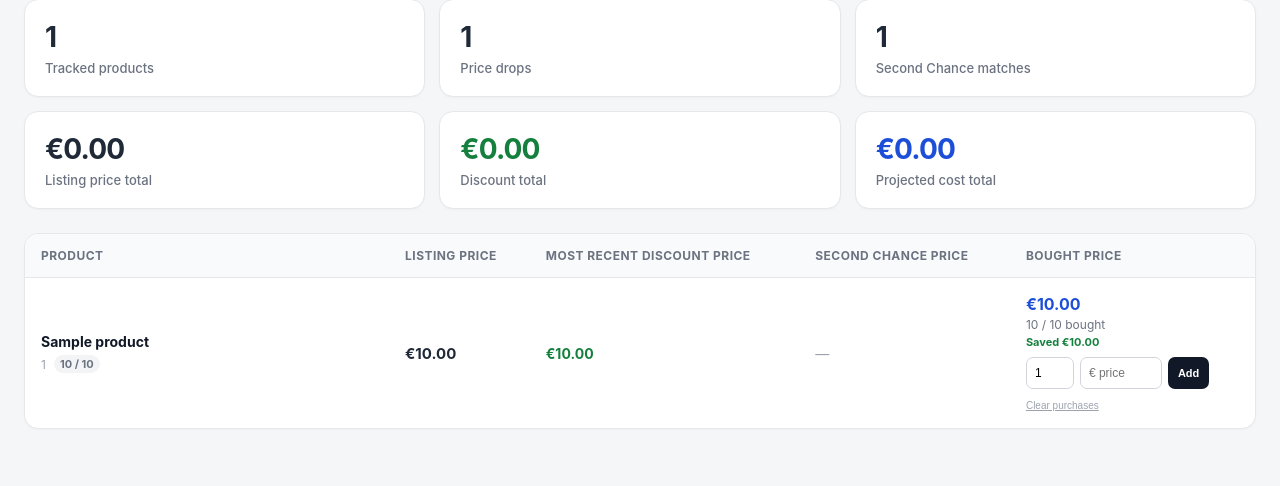
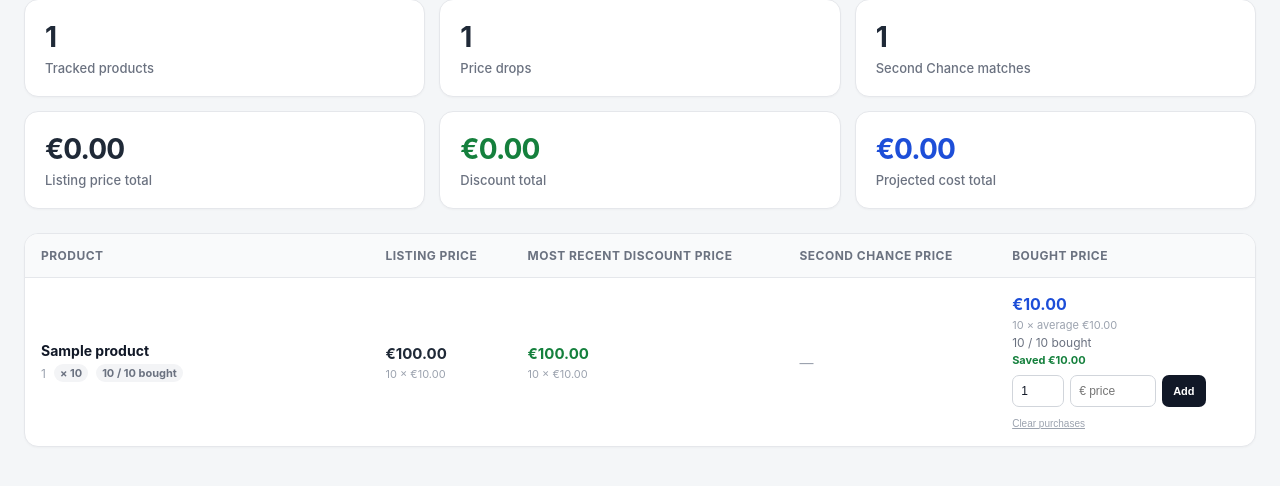
Before and after one commit to snr2042954/PaxScraper, a FastAPI app: template app/templates/dashboard.html in a window 1280 px wide. Shown: the part 123-609 px from the top of the page. Run offline with FastAPI, Linux system fonts and the light colour scheme; the template is opened without the code that fills it: most values are stand-ins (such as "Sample title", 1, 10 or a date in 2020).

Commit message:
minor fixes

```diff
--- a/app/main.py
+++ b/app/main.py
@@ -302,6 +302,13 @@ def dashboard(
 
                     "listing_price":
                     listing_price,
+
+                    "listing_line_total": (
+                        listing_price
+                        * tracked.quantity_needed
+                        if listing_price is not None
+                        else None
+                    ),
 
                     "most_recent_discount_price":
                     most_recent_discount_price,
--- a/app/templates/dashboard.html
+++ b/app/templates/dashboard.html
@@ -275,10 +267,13 @@
             text-transform: uppercase;
         }
 
-        /* Product */
+
+        /* ==================================================
+           Product
+        ================================================== */
 
         .product-cell {
-            min-width: 320px;
+            min-width: 300px;
         }
 
         .product-name {
@@ -298,6 +293,8 @@
             display: flex;
             align-items: center;
 
+            flex-wrap: wrap;
+
             gap: 8px;
 
             margin-top: 5px;
@@ -305,32 +302,41 @@
 
         .article-number {
             color: #9ca3af;
-
             font-size: 12px;
         }
 
         .quantity {
             display: inline-flex;
 
-            padding:
-                2px
-                6px;
+            padding: 2px 6px;
 
             border-radius: 999px;
 
             background: #f3f4f6;
-
             color: #6b7280;
 
             font-size: 11px;
             font-weight: 650;
         }
 
-        /* Prices */
+
+        /* ==================================================
+           Prices
+        ================================================== */
 
         .price {
             font-size: 15px;
             font-weight: 700;
+
+            white-space: nowrap;
+        }
+
+        .unit-calculation {
+            margin-top: 4px;
+
+            color: #9ca3af;
+
+            font-size: 11px;
 
             white-space: nowrap;
         }
@@ -342,10 +348,16 @@
         .discount-price {
             color: #15803d;
 
+            font-size: 15px;
             font-weight: 700;
+
+            white-space: nowrap;
         }
 
-        /* Second chance */
+
+        /* ==================================================
+           Second Chance
+        ================================================== */
 
         .second-hand-link {
             text-decoration: none;
@@ -401,13 +411,27 @@
             font-size: 12px;
         }
 
-        /* Purchase */
+        .offer-count {
+            margin-top: 5px;
+
+            color: #15803d;
+
+            font-size: 11px;
+            font-weight: 700;
+        }
+
+
+        /* ==================================================
+           Purchased
+        ================================================== */
 
         .bought-price {
             color: #1d4ed8;
 
             font-size: 16px;
             font-weight: 750;
+
+            white-space: nowrap;
         }
 
         .bought-status {
@@ -418,10 +442,25 @@
             font-size: 12px;
         }
 
+        .saving-text {
+            margin-top: 3px;
+
+            color: #15803d;
+
+            font-size: 11px;
+            font-weight: 650;
+        }
+
+
+        /* ==================================================
+           Purchase form
+        ================================================== */
+
         .purchase-form {
             display: flex;
+            align-items: center;
 
-            align-items: center;
+            flex-wrap: wrap;
 
             gap: 6px;
 
@@ -437,31 +476,29 @@
 
             border-radius: 7px;
 
-            padding:
-                0
-                8px;
+            padding: 0 8px;
+
+            background: white;
+            color: #111827;
 
             font-size: 12px;
         }
 
         .quantity-input {
-            width: 48px;
+            width: 52px;
         }
 
         .price-input {
-            width: 82px;
+            width: 86px;
         }
 
         .purchase-button {
             height: 32px;
 
             border: none;
-
             border-radius: 7px;
 
-            padding:
-                0
-                10px;
+            padding: 0 11px;
 
             background: #111827;
             color: white;
@@ -480,37 +521,28 @@
 
         .clear-button {
             border: none;
-            background: none;
 
             padding: 0;
 
+            background: transparent;
             color: #9ca3af;
 
             font-size: 10px;
 
+            text-decoration: underline;
+
             cursor: pointer;
-
-            text-decoration: underline;
         }
 
-        .saving-text {
-            margin-top: 3px;
 
-            color: #15803d;
+        /* ==================================================
+           Responsive
+        ================================================== */
 
-            font-size: 11px;
-            font-weight: 650;
-        }
-
-        @media (
-            max-width: 800px
-        ) {
+        @media (max-width: 800px) {
 
             .page {
-                padding:
-                    20px
-                    14px
-                    36px;
+                padding: 20px 14px 36px;
             }
 
             .header {
@@ -735,28 +789,73 @@
                                 {{ product.article_number }}
                             </span>
 
+
+                            {% if product.quantity_needed > 1 %}
+
                                 <span class="quantity">
+                                    × {{ product.quantity_needed }}
+                                </span>
 
+                            {% endif %}
+
+
+                            {% if product.quantity_bought > 0 %}
+
+                                <span class="quantity">
                                     {{ product.quantity_bought }}
                                     /
                                     {{ product.quantity_needed }}
+                                    bought
+                                </span>
 
-                            </span>
+                            {% endif %}
 
                         </div>
 
                     </td>
 
 
+                    <!-- ==================================
+                         Listing price
+
+                         IMPORTANT:
+                         Display total required cost.
+
+                         Example:
+                         ENERYDA:
+                         2 × €11 = €22
+                    =================================== -->
+
                     <td>
 
                         {% if product.listing_price is not none %}
 
+
+                            {% set listing_line_total =
+                                product.listing_price
+                                * product.quantity_needed
+                            %}
+
+
                             <div class="price">
 
+                                €{{ "%.2f"|format(listing_line_total) }}
+
+                            </div>
+
+
+                            {% if product.quantity_needed > 1 %}
+
+                                <div class="unit-calculation">
+
+                                    {{ product.quantity_needed }}
+                                    ×
                                     €{{ "%.2f"|format(product.listing_price) }}
 
                                 </div>
+
+                            {% endif %}
+
 
                         {% else %}
 
@@ -769,15 +868,44 @@
                     </td>
 
 
+                    <!-- ==================================
+                         Most recent normal discount
+
+                         Also multiply by required quantity
+                         so this column uses the same logic
+                         as Listing price.
+                    =================================== -->
+
                     <td>
 
                         {% if product.most_recent_discount_price is not none %}
 
-                            <span class="discount-price">
 
+                            {% set discount_line_total =
+                                product.most_recent_discount_price
+                                * product.quantity_needed
+                            %}
+
+
+                            <div class="discount-price">
+
+                                €{{ "%.2f"|format(discount_line_total) }}
+
+                            </div>
+
+
+                            {% if product.quantity_needed > 1 %}
+
+                                <div class="unit-calculation">
+
+                                    {{ product.quantity_needed }}
+                                    ×
                                     €{{ "%.2f"|format(product.most_recent_discount_price) }}
 
-                            </span>
+                                </div>
+
+                            {% endif %}
+
 
                         {% else %}
 
@@ -852,15 +1006,34 @@
                     </td>
 
 
+                    <!-- ==================================
+                         Bought price
+                    =================================== -->
+
                     <td>
+
 
                         {% if product.quantity_bought > 0 %}
 
+
                             <div class="bought-price">
 
+                                €{{ "%.2f"|format(product.purchase_total) }}
+
+                            </div>
+
+
+                            {% if product.quantity_bought > 1 %}
+
+                                <div class="unit-calculation">
+
+                                    {{ product.quantity_bought }}
+                                    × average
                                     €{{ "%.2f"|format(product.average_bought_price) }}
 
                                 </div>
+
+                            {% endif %}
 
 
                             <div class="bought-status">
@@ -902,7 +1078,7 @@
                                     value="1"
                                     min="1"
                                     max="{{ product.quantity_remaining }}"
-                                    title="Quantity"
+                                    title="Quantity bought"
                                     required
                                 >
 
--- a/products.yaml
+++ b/products.yaml
@@ -5,7 +5,7 @@ second_hand:
 
   stores:
     # - amersfoort
-    # - amsterdam
+    - amsterdam
     # - barendrecht
     - breda
     # - delft
@@ -15,7 +15,7 @@ second_hand:
     # - haarlem
     - heerlen
     # - hengelo
-    # - utrecht
+    - utrecht
     # - zwolle
 
 
@@ -83,7 +83,7 @@ products:
 
   # SKUBB bak wit 31x55x33 cm
   - url: "https://www.ikea.com/nl/nl/p/-60290370/"
-    quantity_needed: 2
+    quantity_needed: 1
     target_price:
 
   # SKUBB opbergtas donkergrijs 43x53x19 cm
```
Also changed, not shown: other parts of app/templates/dashboard.html (+110 -60 lines). Lines whose indentation alone changed are shown as unchanged.
